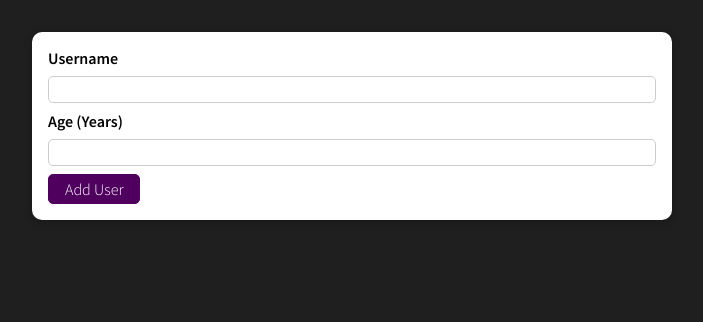
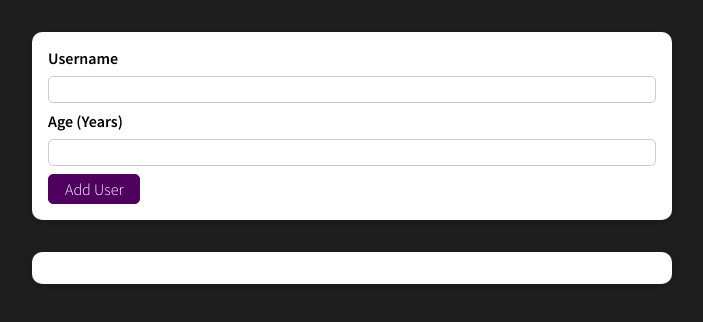
Before and after one commit to saidmtanzania/From-Zero-to-Mastery, a React (Vite) app: page / in a window 1280 px wide. Shown: the top 322 px of the page, without its empty margins (288-991 px from the left). Built offline with nearby package versions, Linux system fonts and the light colour scheme.

Commit message:
feat: implementing user list rendering feature

```diff
--- a/src/App.tsx
+++ b/src/App.tsx
@@ -1,9 +1,11 @@
 /* eslint-disable @typescript-eslint/no-explicit-any */
 import AddUSer from "./components/Users/AddUser";
+import UserList from "./components/Users/UserList";
 function App() {
   return (
     <div>
       <AddUSer />
+      <UserList users={[]} />
     </div>
   );
 }
--- /dev/null
+++ b/src/components/Users/UserList.tsx
@@ -0,0 +1,18 @@
+/* eslint-disable @typescript-eslint/no-explicit-any */
+import Card from "../UI/Card";
+import styles from "./UsersList.module.css";
+
+function UserList(props: any) {
+  return (
+    <Card className={styles.users}>
+      <ul>
+        {props.users.map((user: any) => (
+          <li>
+            {user.name} ({user.age} years old)
+          </li>
+        ))}
+      </ul>
+    </Card>
+  );
+}
+export default UserList;
--- /dev/null
+++ b/src/components/Users/UsersList.module.css
@@ -0,0 +1,16 @@
+.users {
+  margin: 2rem auto;
+  width: 90%;
+  max-width: 40rem;
+}
+
+.users ul {
+  list-style: none;
+  padding: 1rem;
+}
+
+.users li {
+  border: 1px solid #ccc;
+  margin: 0.5rem 0;
+  padding: 0.5rem;
+}
```
